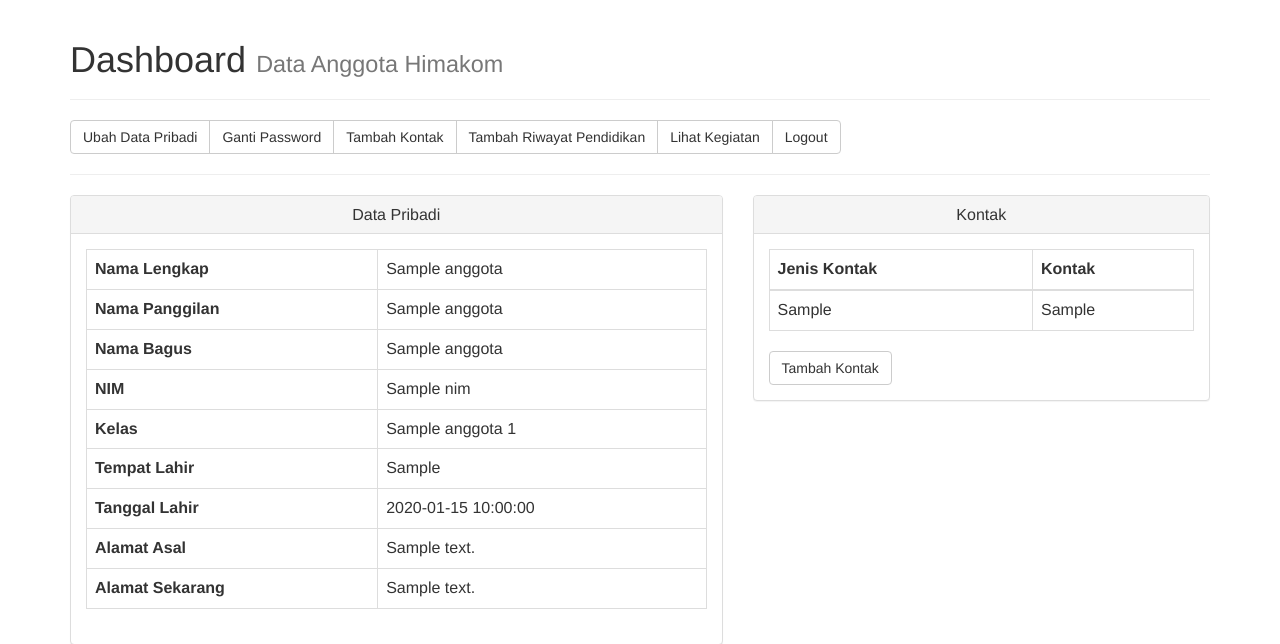
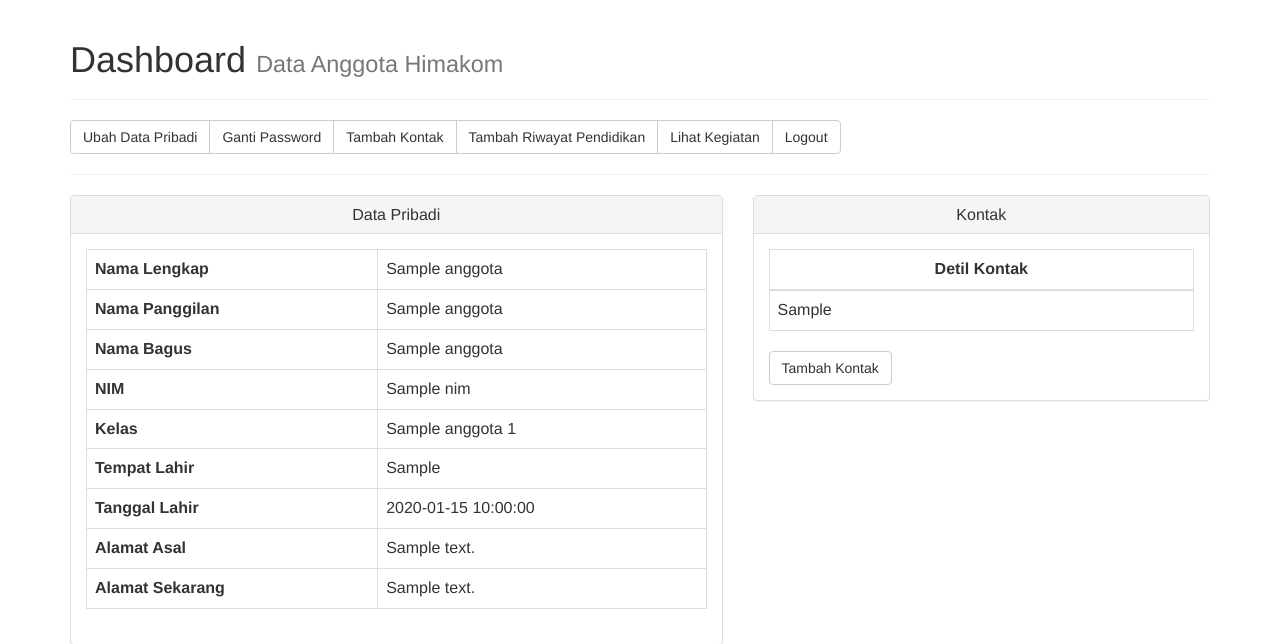
Before and after one commit to jtkencode/DatabaseAnggotaHimpunan, a CodeIgniter app: the page made by application/views/Anggota/index.php in a window 1280 px wide. Shown: the top 644 px of the page. Run offline with CodeIgniter, Linux system fonts and the light colour scheme; tables that the repository leaves empty hold one stand-in row (values such as "Sample post"); the template is opened without the code that fills it: most values are stand-ins (such as "Sample title", 1, 10 or a date in 2020); some libraries are stand-ins or nearby versions.

Commit message:
remove jenis kontak ontable

```diff
--- a/application/views/Anggota/index.php
+++ b/application/views/Anggota/index.php
@@ -86,14 +86,12 @@ defined('BASEPATH') OR exit('No direct script access allowed');
 						<table class="table table-bordered">
 							<thead>
 								<tr>
-									<th>Jenis Kontak</th>
-									<th>Kontak</th>
+									<th class="text-center">Detil Kontak</th>
 								</tr>
 							</thead>
 							<tbody id="tableBodyKontak">
 							<?php foreach ($kontak as $row) : ?>
 								<tr>
-									<td><?=$row->JENIS_KONTAK?></td>
 									<td><?=$row->DETIL_KONTAK?></td>
 								</tr>
 							<?php endforeach ;?>
```
